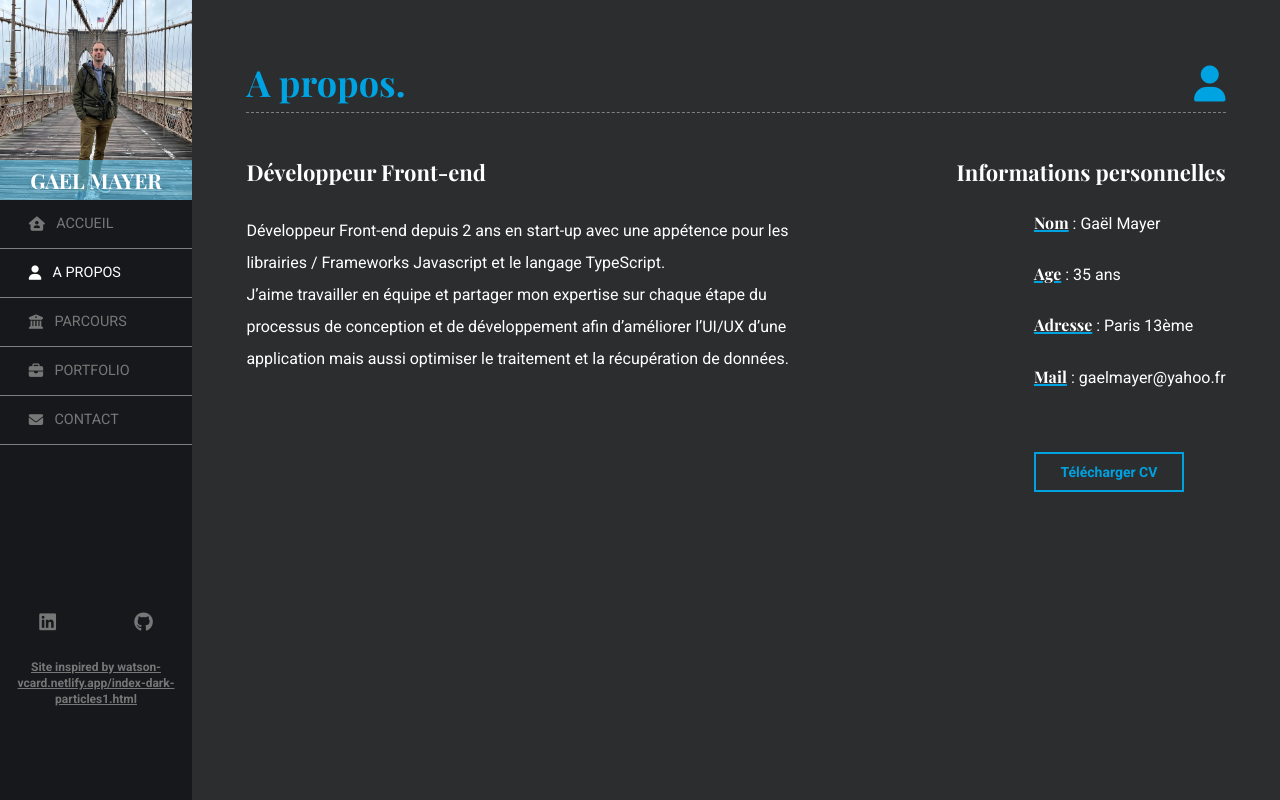
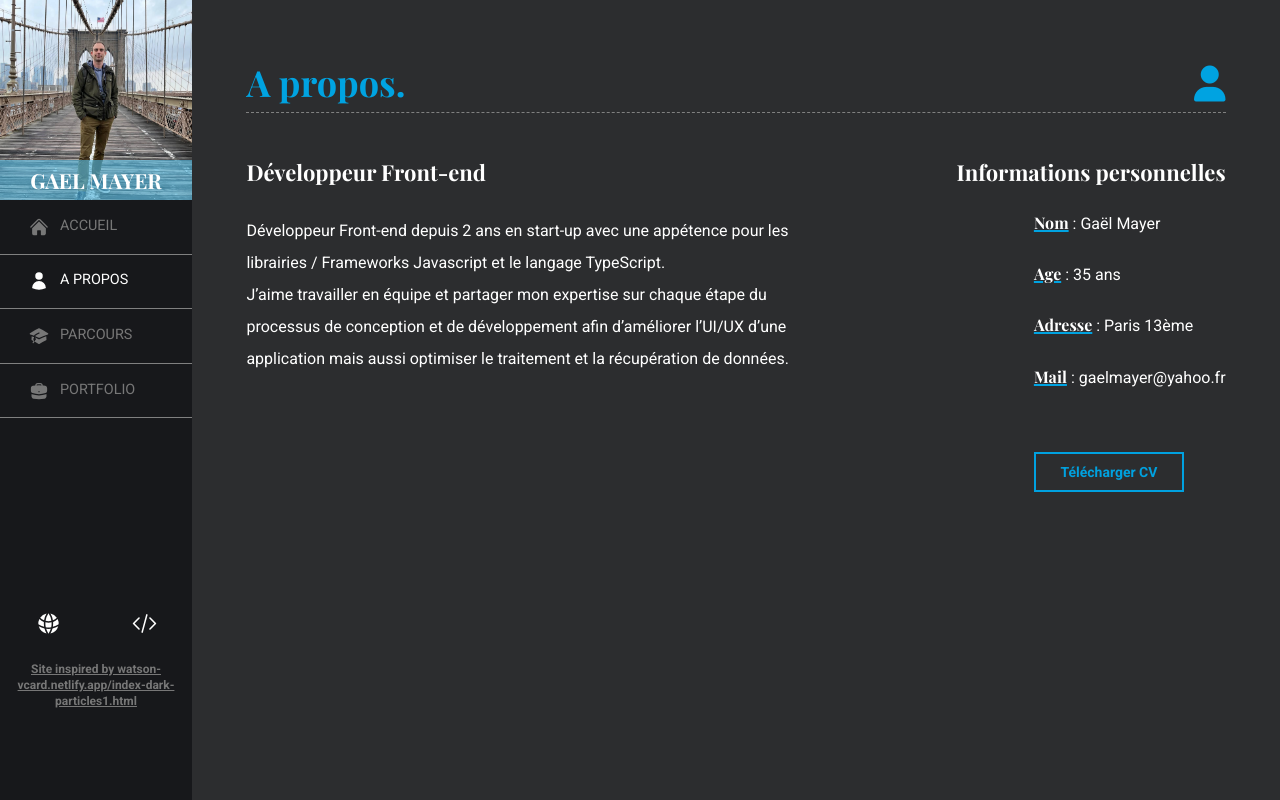
Before and after one commit to Gmayer111/resume, a React (Create React App) app: page /a-propos in a window 1280 px wide. Built offline with nearby package versions, Linux system fonts and the light colour scheme.

Commit message:
feat: refacto header component

```diff
--- a/package.json
+++ b/package.json
@@ -4,6 +4,7 @@
   "version": "0.1.0",
   "private": true,
   "dependencies": {
+    "@heroicons/react": "^2.1.3",
     "@testing-library/jest-dom": "^5.16.1",
     "@testing-library/react": "^12.1.2",
     "@testing-library/user-event": "^13.5.0",
@@ -11,7 +12,6 @@
     "dotenv": "^16.0.1",
     "react": "^17.0.2",
     "react-dom": "^17.0.2",
-    "react-loader-spinner": "^5.1.2",
     "react-router-dom": "^6.2.1",
     "react-scripts": "5.0.0",
     "react-spring": "^9.7.3",
--- a/src/assets/Styles/Header.scss
+++ b/src/assets/Styles/Header.scss
@@ -1,6 +1,3 @@
-
-
-
 header {
   position: sticky;
   top: 0;
@@ -18,18 +15,16 @@ header {
     display: none;
   }
 
-
   .headUp {
-
     font-weight: 500;
 
     .imgProfil {
-            background-image: url('../Images/pro.jpg');
+      background-image: url("../Images/pro.jpg");
       background-size: cover;
       background-position: 100%;
       width: auto;
       height: 200px;
-            font-family: 'Playfair Display', serif;
+      font-family: "Playfair Display", serif;
       display: flex;
       justify-content: center;
       align-items: flex-end;
@@ -48,17 +43,17 @@ header {
     ul {
       height: 50vh;
 
-
       li {
         border-bottom: 1px solid gray;
         display: flex;
         flex-direction: row;
         padding-top: 12px;
         padding-bottom: 12px;
+        align-items: center;
 
         .link {
           position: relative;
-                    font-family: 'Roboto', sans-serif;
+          font-family: "Roboto", sans-serif;
           font-weight: 500;
           font-size: 0.9em;
           color: #777777;
@@ -70,27 +65,21 @@ header {
           margin: 0.3rem;
           text-decoration: none;
 
-                    div {
+          span {
             position: relative;
             left: 0.7rem;
+            line-height: normal;
           }
 
           &:hover {
             color: #52bde7;
           }
         }
-
-
-
-
-
       }
     }
   }
 
-
   .headDown {
-
     display: flex;
     flex-direction: column;
     justify-content: space-around;
@@ -102,11 +91,10 @@ header {
       color: #777777;
     }
 
-        .icon:hover, .inspi:hover {
+    .icon:hover,
+    .inspi:hover {
       color: #52bde7;
     }
-
-
 
     div {
       display: flex;
@@ -116,20 +104,15 @@ header {
     .inspi {
       color: #777777;
       text-align: center;
-            font-family: 'Roboto', sans-serif;
+      font-family: "Roboto", sans-serif;
       font-weight: 600;
       font-size: 12px;
       line-height: 1rem;
     }
   }
-
-
 }
 
-
-
 @media screen and (max-width: 700px) {
-
   header {
     visibility: hidden;
     position: relative;
@@ -143,7 +126,7 @@ header {
       z-index: 10;
 
       span {
-                 font-family: 'Playfair Display', serif;
+        font-family: "Playfair Display", serif;
         font-size: 24px;
         font-weight: 500;
         color: #ffffff;
@@ -152,7 +135,6 @@ header {
         justify-content: center;
         align-items: center;
         border-right: 1px solid #3b3c43;
-
       }
 
       div {
@@ -163,10 +145,7 @@ header {
         font-size: 24px;
         color: #ffffff;
         cursor: pointer;
-
-
       }
-
     }
 
     .head {
@@ -196,6 +175,4 @@ header {
       }
     }
   }
-
-
 }
--- a/src/components/Header/Header.jsx
+++ b/src/components/Header/Header.jsx
@@ -1,53 +1,77 @@
-import React, {useState, useEffect} from 'react';
-import 'assets/Styles/Header.scss';
-import { Link, useMatch, useResolvedPath } from 'react-router-dom';
+import React, { useState, useEffect } from "react";
+import "assets/Styles/Header.scss";
+import CustomLinkComponent from "./custom-link.component";
+import {
+  AcademicCapIcon,
+  Bars3Icon,
+  BriefcaseIcon,
+  CodeBracketIcon,
+  GlobeAltIcon,
+  HomeIcon,
+  UserIcon,
+  XMarkIcon,
+} from "@heroicons/react/24/solid";
+
+const linkComponentItems = [
+  {
+    path: "/",
+    icon: <HomeIcon height={20} width={20} />,
+    content: "ACCUEIL",
+  },
+  {
+    path: "/a-propos",
+    icon: <UserIcon height={20} width={20} />,
+    content: "A PROPOS",
+  },
+  {
+    path: "/parcours",
+    icon: <AcademicCapIcon height={20} width={20} />,
+    content: "PARCOURS",
+  },
+  {
+    path: "/portfolio",
+    icon: <BriefcaseIcon height={20} width={20} />,
+    content: "PORTFOLIO",
+  },
+];
 
 const Header = (props) => {
+  const [displayHeader, setDisplayHeader] = useState();
 
-
-
-    function CustomLink({ children, to, ...props } ) {
-        let resolved = useResolvedPath(to);
-        let match = useMatch({ path: resolved.pathname, end: true });
-
+  useEffect(() => {
+    setDisplayHeader("no-head");
+  }, []);
 
   return (
-          <div>
-              <div className={{ color: 'icon' && match ?  "#fefefe" : "#fefefe"}}></div>
-            <Link
-              style={{ color: match ? "#fefefe" : "none" }}
-              to={to}
-              {...props}
-            >
-              {children}
-            </Link>
-
-          </div>
-        );
-    }
-
-    const [displayHeader, setDisplayHeader] = useState();
-
-
-    useEffect(() => {
-      setDisplayHeader('no-head')
-    }, [])
-
-    return (
-        <>
     <header>
-        <div className='block-bars'>
+      <div className="block-bars">
         <span>GAEL MAYER</span>
         <div>
-            {displayHeader === 'no-head' ?
-            <div onClick={() => {setDisplayHeader('head')}}>
-              <i className="fas fa-bars"></i>
+          {displayHeader === "no-head" ? (
+            <div
+              onClick={() => {
+                setDisplayHeader("head");
+              }}
+            >
+              <Bars3Icon
+                height={20}
+                width={20}
+                className="h-8 w-8 text-blue-500"
+              />
             </div>
-            :
-            <div onClick={() => {setDisplayHeader('no-head')}}>
-              <i className="fas fa-window-close"></i>
+          ) : (
+            <div
+              onClick={() => {
+                setDisplayHeader("no-head");
+              }}
+            >
+              <XMarkIcon
+                height={20}
+                width={20}
+                className="h-8 w-8 text-blue-500"
+              />
             </div>
-          }
+          )}
         </div>
       </div>
       <div className={displayHeader}>
@@ -56,58 +80,51 @@ const Header = (props) => {
             <span>GAEL MAYER</span>
           </div>
           <ul>
+            {linkComponentItems.map((linkComponentItem) => (
               <li>
-                        <CustomLink className="link" to="/" onClick={() => {setDisplayHeader('no-head')}} >
-                            <i className="fas fa-house-user"></i>
-                            <div>ACCUEIL</div>
-                        </CustomLink>
+                <CustomLinkComponent
+                  className="link"
+                  to={linkComponentItem.path}
+                  onClick={() => {
+                    setDisplayHeader("no-head");
+                  }}
+                >
+                  {linkComponentItem.icon}
+                  <span>{linkComponentItem.content}</span>
+                </CustomLinkComponent>
               </li>
-                    <li>
-                        <CustomLink className="link" to="/a-propos" onClick={() => {setDisplayHeader('no-head')}} >
-                            <i className="fas fa-user"></i>
-                            <div>A PROPOS</div>
-                        </CustomLink>
-                    </li>
-                    <li>
-                        <CustomLink className="link" to="/parcours" onClick={() => {setDisplayHeader('no-head')}} >
-                            <i className="fas fa-university"></i>
-                            <div>PARCOURS</div>
-                        </CustomLink>
-                    </li>
-                    <li>
-                        <CustomLink className="link" to="/portfolio" onClick={() => {setDisplayHeader('no-head')}} >
-                            <i className="fas fa-briefcase"></i>
-                            <div>PORTFOLIO</div>
-                        </CustomLink>
-                    </li>
-                    <li>
-
-                        <CustomLink className="link" to="/contact" onClick={() => {props.close = false}}>
-                            <i className="fas fa-envelope"></i>
-                            <div>CONTACT</div>
-                        </CustomLink>
-
-                    </li>
+            ))}
           </ul>
         </div>
         <div className="headDown">
           <div>
-                    <a href="https://www.linkedin.com/in/ga%C3%ABl-mayer-6b8716234/" target="_blank" rel="noopener noreferrer">
-
-                    <i className="fab fa-linkedin icon"></i>
+            <a
+              href="https://www.linkedin.com/in/ga%C3%ABl-mayer-6b8716234/"
+              target="_blank"
+              rel="noopener noreferrer"
+            >
+              <GlobeAltIcon color="white" height={25} width={25} />
             </a>
-                    <a href="https://github.com/Gmayer111" target="_blank" rel="noopener noreferrer">
-                        <i className="fab fa-github icon"></i>
+            <a
+              href="https://github.com/Gmayer111"
+              target="_blank"
+              rel="noopener noreferrer"
+            >
+              <CodeBracketIcon color="white" height={25} width={25} />
             </a>
           </div>
-                <a className='inspi' href="https://watson-vcard.netlify.app/index-dark-particles1.html#home" target="_blank" rel="noopener noreferrer">Site inspired by watson-vcard.netlify.app/index-dark-particles1.html</a>
-
+          <a
+            className="inspi"
+            href="https://watson-vcard.netlify.app/index-dark-particles1.html#home"
+            target="_blank"
+            rel="noopener noreferrer"
+          >
+            Site inspired by watson-vcard.netlify.app/index-dark-particles1.html
+          </a>
         </div>
       </div>
     </header>
-        </>
+  );
+};
 
-    )
-}
-
-export default Header
+export default Header;
--- /dev/null
+++ b/src/components/Header/custom-link.component.jsx
@@ -0,0 +1,17 @@
+import { Link, useMatch, useResolvedPath } from "react-router-dom";
+
+const CustomLinkComponent = ({ children, to, ...props }) => {
+  let resolved = useResolvedPath(to);
+  let match = useMatch({ path: resolved.pathname, end: true });
+
+  return (
+    <div>
+      <div className={{ color: "icon" && match ? "#fefefe" : "#fefefe" }}></div>
+      <Link style={{ color: match ? "#fefefe" : "none" }} to={to} {...props}>
+        {children}
+      </Link>
+    </div>
+  );
+};
+
+export default CustomLinkComponent;
```
Also changed, not shown: src/setupTests.js (deleted, +0 -5 lines), 2 other files (tests, documents, lock files or other folders). Lines whose indentation alone changed are shown as unchanged.
